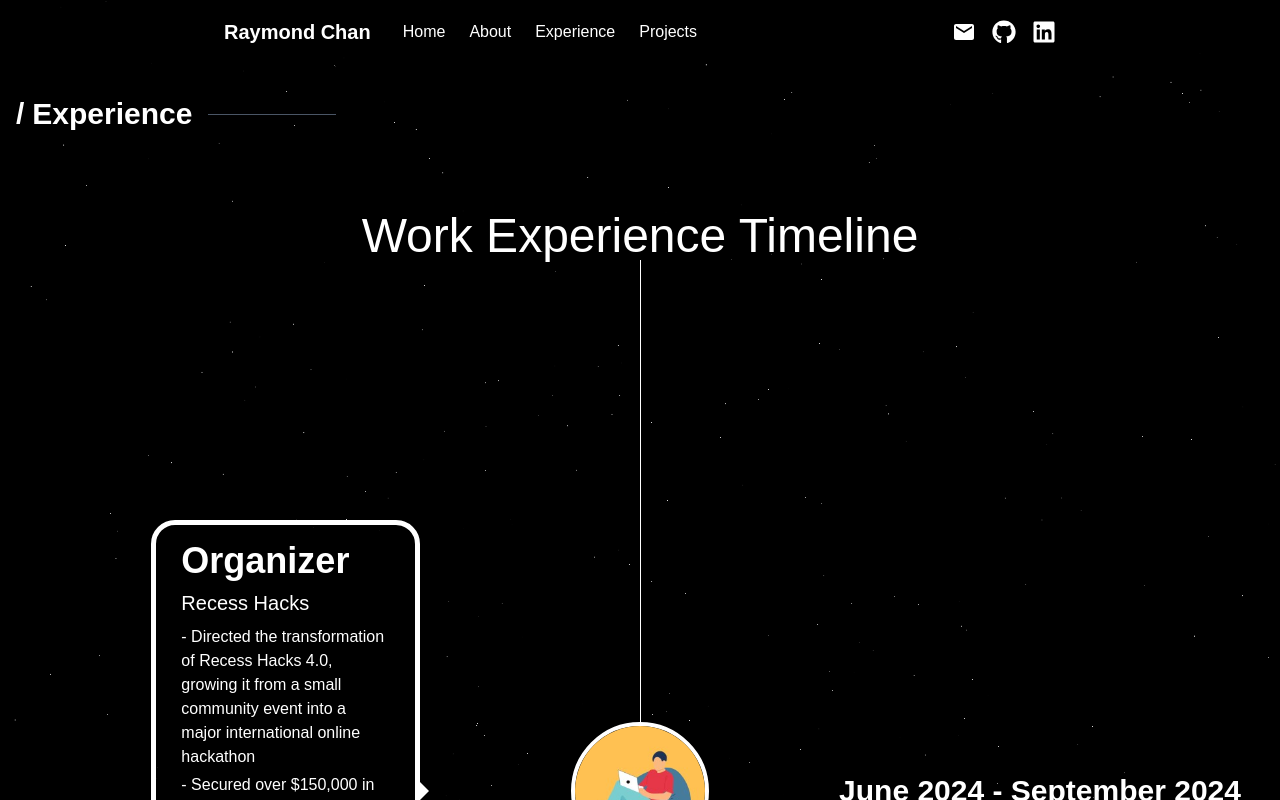
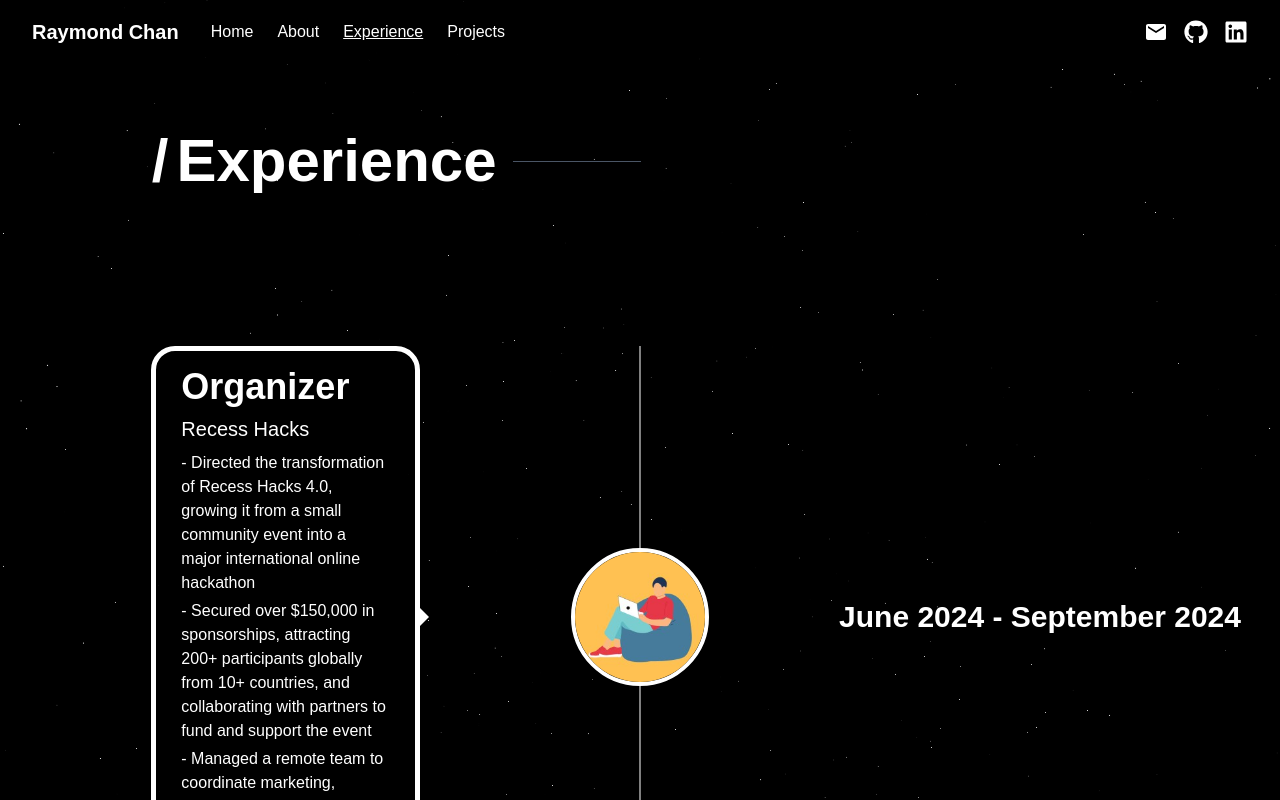
Before and after one commit to RaymondC-tech/portfolio, a Next.js app: page /experiences in a window 1280 px wide. Shown: the top 800 px of the page. Built offline with nearby package versions, Linux system fonts and the light colour scheme; a web font is replaced by a local one.

Commit message:
expereince page down layout done (animation still need finish)

```diff
--- a/src/app/experiences/page.tsx
+++ b/src/app/experiences/page.tsx
@@ -8,16 +8,21 @@
     <main className="min-h-screen max-w-8xl mx-auto px-4 pt-16">
       <SectionTitle text = "Experience" underlineWidthClass= "w-32"/>
       <div className="flex justify-center mt-20 text-5xl">
-      Work Experience Timeline
+
       </div>
-      <div className="absolute left-1/2 top-65 h-full w-px bg-white transform -translate-x-1/2 z-5"/>
-      <div className="mt-65">
-        {experienceData.map((e) => (
-        <ExperienceItem key={e.id} exp={e} index={e.id}>
 
-        </ExperienceItem>
-      ))}
+
+      <div className="relative">
+        <div className="absolute left-1/2 h-screen w-px bg-white transform -translate-x-1/2 z-5"/>
+        <div className="mt-10">
+          {experienceData.map((e) => (
+          <ExperienceItem key={e.id} exp={e} index={e.id}>
+
+          </ExperienceItem>
+        ))}
+        </div>
       </div>
+
 
     </main>
   )
--- a/src/components/experience/ExperienceItem.tsx
+++ b/src/components/experience/ExperienceItem.tsx
@@ -26,7 +26,8 @@
 
   return (
     //3 collumn approach
-    <div className="grid grid-cols-[1fr_auto_1fr] items-center w-full mt-[5vh]">
+    <div className=" relative grid grid-cols-[1fr_auto_1fr] items-center w-full mt-[5vh]">
+
       {/*left collumn */}
       {isLeft ? (
         <motion.div {...slideProps} className='flex justify-center pr-4'>
--- a/src/components/layout/Navbar.tsx
+++ b/src/components/layout/Navbar.tsx
@@ -26,7 +26,7 @@
   const navLinks: { name: string; href: string }[] = [
     { name: 'Home', href: '/' },
     { name: 'About', href: '/about' },
-    { name: 'Experience', href: '/experience' },
+    { name: 'Experience', href: '/experiences' },
     { name: 'Projects', href: '/projects' },
   ]
 
@@ -40,7 +40,7 @@
       `}
     >
       {/* Container: max width, centered */}
-      <div className="max-w-4xl mx-auto px-4 sm:px-6 lg:px-8">
+      <div className="max-w-7xl mx-auto px-4 sm:px-6 lg:px-8">
         <div className="flex items-center justify-between h-16">   {/* All cuase of the justify-between that pushes first element ot left and right element all the way to right */}
           {/* Left: Brand + desktop links */}
           <div className="flex items-center">
--- a/src/components/layout/SectionTitle.tsx
+++ b/src/components/layout/SectionTitle.tsx
@@ -1,19 +1,57 @@
 ' use client'
+
+import { experienceData } from '@/data/experiences'
+import Image from 'next/image'
 
 interface SectionTitleProps {
     text: string,
     underlineWidthClass?: string //e.g w-24
 }
+const exp = experienceData[0]
 
 export default function SectionTitle({ text, underlineWidthClass = "w-24" }: SectionTitleProps) {
   return (
-    <main className="mb-8 mt-8">
-      <div className="font-semibold flex items-center text-3xl">
-        <span className="mr-2">/</span>
-        <span>{ text }</span>
-        {/* underline that grows remaining space */}
-        <span className={`ml-4 ${underlineWidthClass} md:w-24 lg:w-32 h-px bg-gray-600`}></span>
+
+    <div className="grid grid-cols-[1fr_auto_1fr] items-center w-full overflow-visible mb-8 mt-8 ">
+
+      {/*Collumn 1 */}
+      <div className="flex justify-center overflow-visible pr-4">
+        <div className="relative w-1/2 ">
+          <div className="inline-flex items-center text-6xl font-bold overflow-visible">
+            <span className="mr-2">/</span>
+            <span>{text}</span>
+
+            {/*Underlkine stays in-flow but can overflow into col 2 */}
+            <span
+              className={`
+                ml-4
+                ${underlineWidthClass}
+                h-px
+                bg-gray-600
+              `}
+            />
+
+            </div>
+        </div>
+
       </div>
-    </main>
+
+      {/*Empty collumn 2 */}
+      <div className="w-10px -z-20">
+      <Image
+          src={exp.imageSrc}
+          alt={exp.title}
+          width={130}
+          height={130}
+          className=" rounded-full"
+        />
+
+      </div>
+
+      {/*Empty collumn 3 */}
+      <div className="flex justify-center pl-4">
+
+      </div>
+    </div>
   )
 }
```
